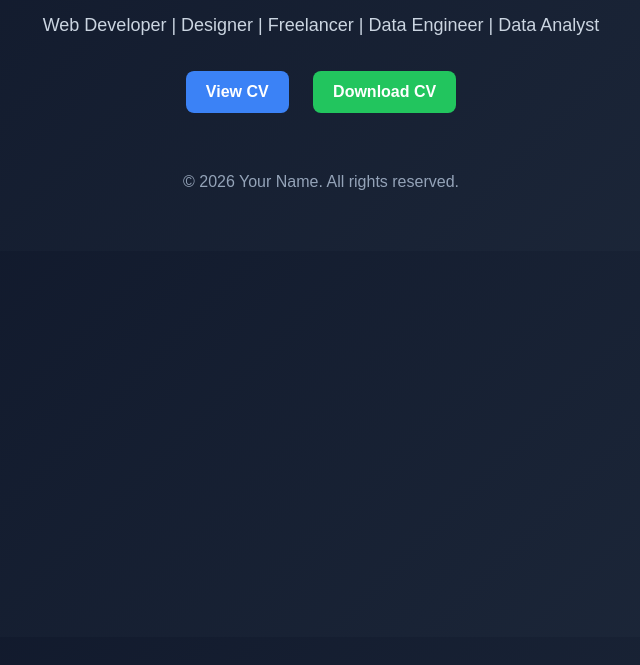
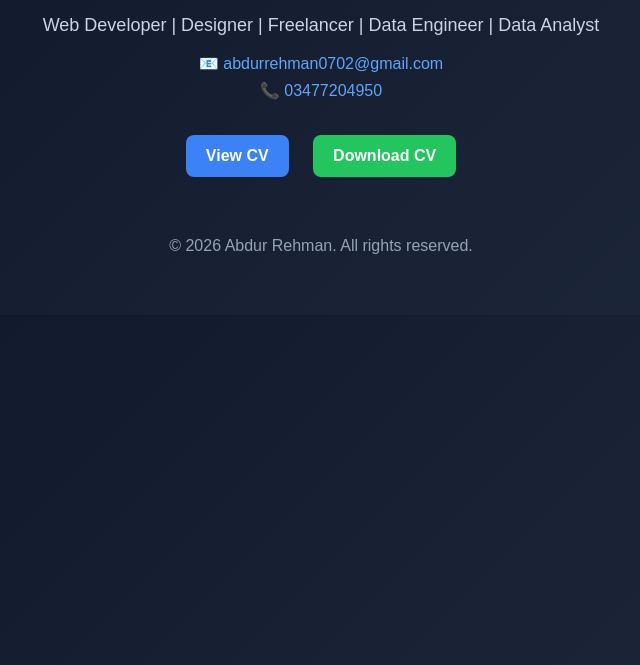
Before and after one commit to abdurrehman52/MyCV, a plain HTML site: page index.html in a window 1280 px wide. Shown: the part 135-800 px from the top of the page, without its empty margins (319-959 px from the left). Drawn offline with Linux system fonts and the light colour scheme.

Commit message:
Update index.html

```diff
--- a/index.html
+++ b/index.html
@@ -3,6 +3,7 @@
 <head>
 <meta charset="UTF-8">
 <title>My CV</title>
+
 <style>
   body {
     margin: 0;
@@ -24,6 +25,13 @@
   p {
     color: #cbd5e1;
     font-size: 18px;
+  }
+
+  .contact a {
+    display: block;
+    margin: 8px;
+    color: #60a5fa;
+    text-decoration: none;
   }
 
   .buttons {
@@ -76,26 +84,32 @@
 <body>
 
 <div class="container">
+
   <h1>Abdur Rehman</h1>
   <p>Web Developer | Designer | Freelancer | Data Engineer | Data Analyst</p>
 
+  <!-- CONTACT -->
+  <div class="contact">
+    <a href="mailto:abdurrehman0702@gmail.com">📧 abdurrehman0702@gmail.com</a>
+    <a href="tel:03477204950">📞 03477204950</a>
+  </div>
+
+  <!-- BUTTONS -->
   <div class="buttons">
-    <!-- VIEW CV -->
     <a href="#cv" class="btn view">View CV</a>
-
-    <!-- DOWNLOAD CV -->
     <a href="AR CV.pdf" download class="btn download">Download CV</a>
   </div>
 
-  <!-- CV VIEW SECTION -->
+  <!-- CV VIEW -->
   <div id="cv" class="cv-box">
     <h2>My CV Preview</h2>
     <iframe src="AR CV.pdf"></iframe>
   </div>
 
   <footer>
-    © 2026 Your Name. All rights reserved.
+    © 2026 Abdur Rehman. All rights reserved.
   </footer>
+
 </div>
 
 <script>
```
